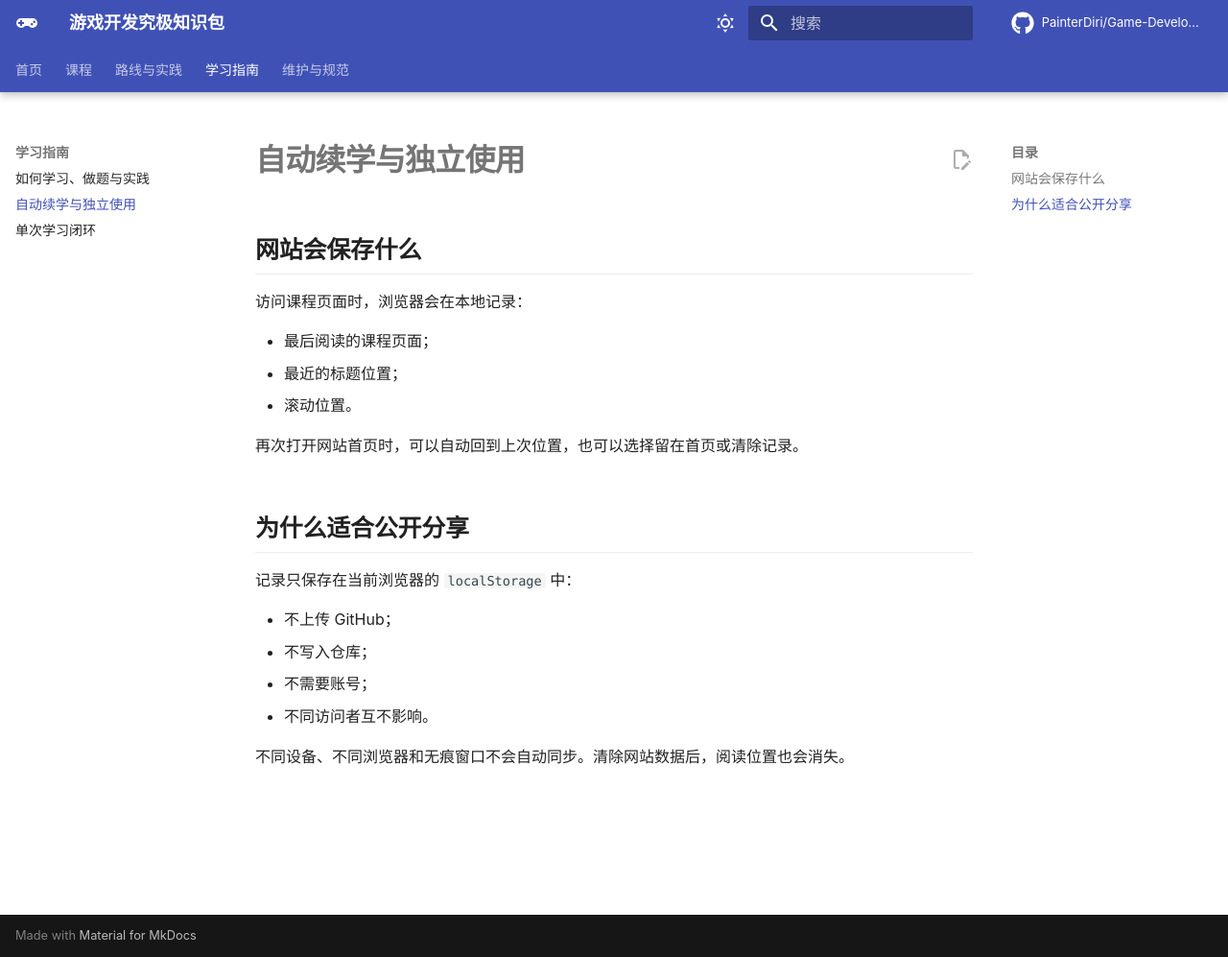
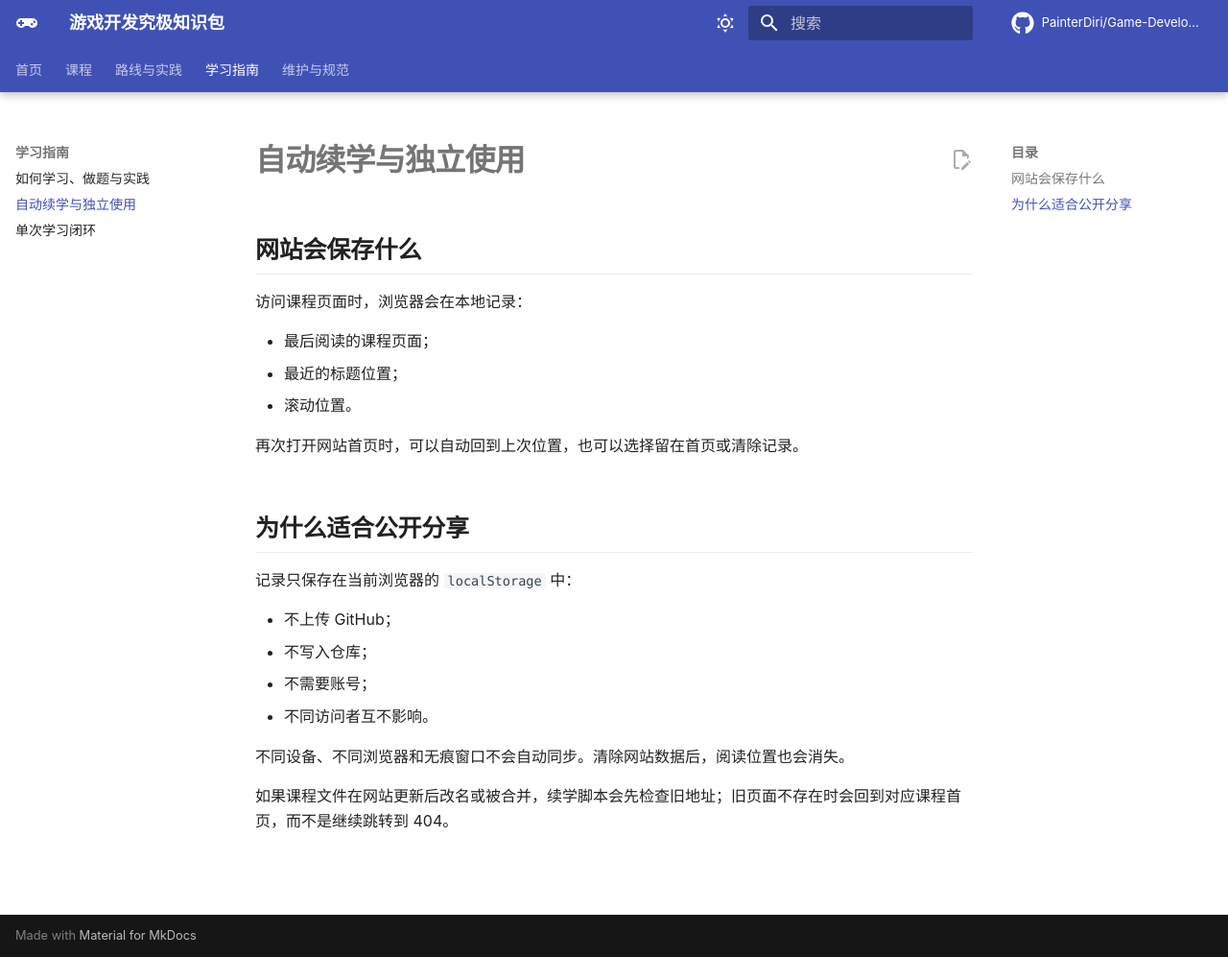
Before and after one commit to PainterDiri/Game-Development-Knowledge, an MkDocs documentation site: the page built from docs/automatic-progress.md, in a window 1280 px wide and 997 px high. Shown: the whole window at 96% size. Built offline with MkDocs 1.6.1 and Material for MkDocs 9.7.7, drawn with Linux system fonts in a browser that asks for light colours; comment, search, counter and statistics services are not loaded; some of the changed lines change nothing that is shown.

Commit message:
fix: recover stale course progress links

```diff
--- a/docs/automatic-progress.md
+++ b/docs/automatic-progress.md
@@ -20,3 +20,5 @@
 - 不同访问者互不影响。
 
 不同设备、不同浏览器和无痕窗口不会自动同步。清除网站数据后，阅读位置也会消失。
+
+如果课程文件在网站更新后改名或被合并，续学脚本会先检查旧地址；旧页面不存在时会回到对应课程首页，而不是继续跳转到 404。
--- a/docs/javascripts/learning-progress.js
+++ b/docs/javascripts/learning-progress.js
@@ -5,8 +5,22 @@
   const RESUME_SESSION_KEY = "game-dev-knowledge:resume-target:v1";
   const SAVE_INTERVAL_MS = 500;
   const REDIRECT_DELAY_MS = 1200;
+  const COURSE_SEGMENT = "/courses/";
+  const NOT_FOUND_HEADING = "404 - Not found";
 
-  const isCoursePage = () => window.location.pathname.includes("/courses/");
+  const isSafeCoursePath = (path) => {
+    if (typeof path !== "string" || !path.startsWith("/") || path.startsWith("//") || path.includes("\\")) return false;
+    try {
+      const url = new URL(path, window.location.origin);
+      return url.origin === window.location.origin && url.pathname === path && path.includes(COURSE_SEGMENT);
+    } catch (_) {
+      return false;
+    }
+  };
+
+  const isCoursePage = () => isSafeCoursePath(window.location.pathname);
+  const isNotFoundPage = () => document.querySelector("article h1")?.textContent.trim() === NOT_FOUND_HEADING;
+  const isTrackableCoursePage = () => isCoursePage() && !isNotFoundPage();
   const isHomePage = () => {
     const path = window.location.pathname.replace(/index\.html$/, "");
     return path === "/" || path.endsWith("/Game-Development-Knowledge/");
@@ -15,10 +29,19 @@
   function readProgress() {
     try {
       const value = JSON.parse(localStorage.getItem(STORAGE_KEY));
-      return value && typeof value.path === "string" ? value : null;
+      return value && isSafeCoursePath(value.path) ? value : null;
     } catch (_) {
       return null;
     }
+  }
+
+  function writeProgress(value) {
+    localStorage.setItem(STORAGE_KEY, JSON.stringify(value));
+  }
+
+  function clearProgress() {
+    localStorage.removeItem(STORAGE_KEY);
+    sessionStorage.removeItem(RESUME_SESSION_KEY);
   }
 
   function nearestHeading() {
@@ -31,34 +54,85 @@
     return current;
   }
 
+  function pageTitle(doc = document) {
+    const titleHeading = doc.querySelector("article h1");
+    if (!titleHeading) return doc.title;
+    return Array.from(titleHeading.childNodes)
+      .filter((node) => !(node.nodeType === 1 && node.classList.contains("headerlink")))
+      .map((node) => node.textContent)
+      .join("")
+      .trim();
+  }
+
   function saveProgress() {
-    if (!isCoursePage()) return;
+    if (!isTrackableCoursePage()) return;
     const heading = nearestHeading();
-    const titleHeading = document.querySelector("article h1");
-    const articleTitle = titleHeading
-      ? Array.from(titleHeading.childNodes)
-          .filter((node) => !(node.nodeType === 1 && node.classList.contains("headerlink")))
-          .map((node) => node.textContent)
-          .join("")
-          .trim()
-      : document.title;
     const maxScroll = Math.max(1, document.documentElement.scrollHeight - window.innerHeight);
-    const value = {
+    writeProgress({
       path: window.location.pathname,
       search: window.location.search.replace(/(?:\?|&)resume=1(?:&|$)/, "").replace(/[?&]$/, ""),
-      title: articleTitle,
+      title: pageTitle(),
       headingId: heading?.id || "",
       headingOffset: heading ? window.scrollY - (heading.getBoundingClientRect().top + window.scrollY) : 0,
       scrollY: window.scrollY,
       ratio: Math.min(1, Math.max(0, window.scrollY / maxScroll)),
       updatedAt: Date.now()
-    };
-    localStorage.setItem(STORAGE_KEY, JSON.stringify(value));
+    });
+  }
+
+  function courseLandingPath(path) {
+    if (!isSafeCoursePath(path)) return null;
+    const match = path.match(/^(.*\/courses\/[^/]+\/)/);
+    return match ? match[1] : null;
+  }
+
+  async function inspectPage(path) {
+    if (!isSafeCoursePath(path)) return { status: "missing" };
+    try {
+      const response = await fetch(path, { cache: "no-store", credentials: "same-origin" });
+      if (!response.ok) return { status: "missing" };
+      const html = await response.text();
+      const doc = new DOMParser().parseFromString(html, "text/html");
+      if (doc.querySelector("article h1")?.textContent.trim() === NOT_FOUND_HEADING) return { status: "missing" };
+      return { status: "ok", title: pageTitle(doc) };
+    } catch (_) {
+      return { status: "unknown" };
+    }
+  }
+
+  async function resolveProgress(progress) {
+    const target = await inspectPage(progress.path);
+    if (target.status === "ok") return { progress, repaired: false };
+    if (target.status === "unknown") return null;
+
+    const landingPath = courseLandingPath(progress.path);
+    if (landingPath && landingPath !== progress.path) {
+      const landing = await inspectPage(landingPath);
+      if (landing.status === "ok") {
+        const repaired = {
+          ...progress,
+          path: landingPath,
+          search: "",
+          title: landing.title || progress.title,
+          headingId: "",
+          headingOffset: 0,
+          scrollY: 0,
+          ratio: 0,
+          updatedAt: Date.now()
+        };
+        writeProgress(repaired);
+        return { progress: repaired, repaired: true };
+      }
+      if (landing.status === "unknown") return null;
+    }
+
+    clearProgress();
+    return null;
   }
 
   function restoreProgressIfRequested() {
     const expectedPath = sessionStorage.getItem(RESUME_SESSION_KEY);
-    if (!isCoursePage() || expectedPath !== window.location.pathname) return;
+    if (!isTrackableCoursePage() || expectedPath !== window.location.pathname) return;
     sessionStorage.removeItem(RESUME_SESSION_KEY);
     const progress = readProgress();
     if (!progress || progress.path !== window.location.pathname) return;
@@ -85,10 +159,13 @@
     window.location.assign(`${progress.path}${progress.search || ""}`);
   }
 
-  function addResumePanel() {
+  async function addResumePanel() {
     if (!isHomePage()) return;
-    const progress = readProgress();
-    if (!progress) return;
+    const stored = readProgress();
+    if (!stored) return;
+    const resolved = await resolveProgress(stored);
+    if (!resolved) return;
+    const { progress, repaired } = resolved;
 
     const host = document.querySelector("article .md-content__inner") || document.querySelector("article");
     if (!host || document.getElementById("learning-resume-panel")) return;
@@ -110,7 +187,9 @@
     host.prepend(panel);
 
     const countdown = panel.querySelector('[data-role="countdown"]');
-    countdown.textContent = "即将自动跳转；本次需要浏览首页可点“留在首页”。";
+    countdown.textContent = repaired
+      ? "原阅读页面已调整，将自动返回这门课程的首页。"
+      : "即将自动跳转；本次需要浏览首页可点“留在首页”。";
     const timer = window.setTimeout(() => resume(progress), REDIRECT_DELAY_MS);
 
     panel.querySelector('[data-action="resume"]').addEventListener("click", () => resume(progress));
@@ -120,9 +199,39 @@
     });
     panel.querySelector('[data-action="clear"]').addEventListener("click", () => {
       window.clearTimeout(timer);
-      localStorage.removeItem(STORAGE_KEY);
+      clearProgress();
       panel.remove();
     });
+  }
+
+  async function recoverRemovedCoursePage() {
+    if (!isCoursePage() || !isNotFoundPage()) return false;
+    const landingPath = courseLandingPath(window.location.pathname);
+    if (!landingPath || landingPath === window.location.pathname) {
+      clearProgress();
+      return false;
+    }
+
+    const landing = await inspectPage(landingPath);
+    if (landing.status !== "ok") {
+      if (landing.status === "missing") clearProgress();
+      return false;
+    }
+
+    const previous = readProgress() || {};
+    writeProgress({
+      ...previous,
+      path: landingPath,
+      search: "",
+      title: landing.title || previous.title || "课程首页",
+      headingId: "",
+      headingOffset: 0,
+      scrollY: 0,
+      ratio: 0,
+      updatedAt: Date.now()
+    });
+    window.location.replace(landingPath);
+    return true;
   }
 
   function installTracker() {
@@ -141,10 +250,11 @@
     });
   }
 
-  function boot() {
+  async function boot() {
+    installTracker();
+    if (await recoverRemovedCoursePage()) return;
     restoreProgressIfRequested();
-    addResumePanel();
-    installTracker();
+    await addResumePanel();
   }
 
   if (document.readyState === "loading") document.addEventListener("DOMContentLoaded", boot);
```
